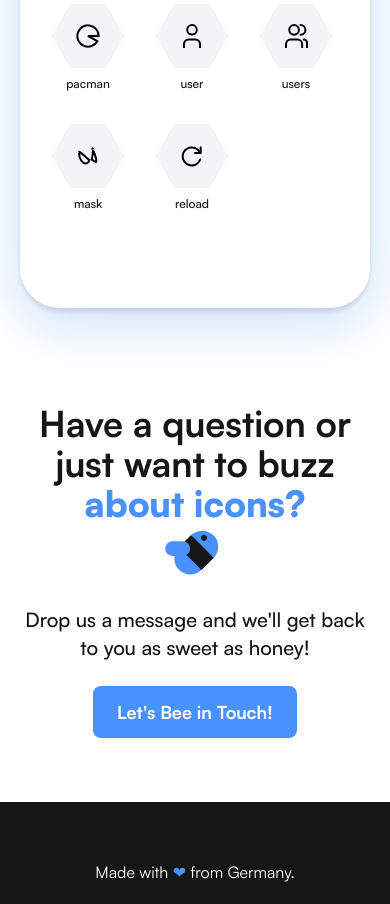
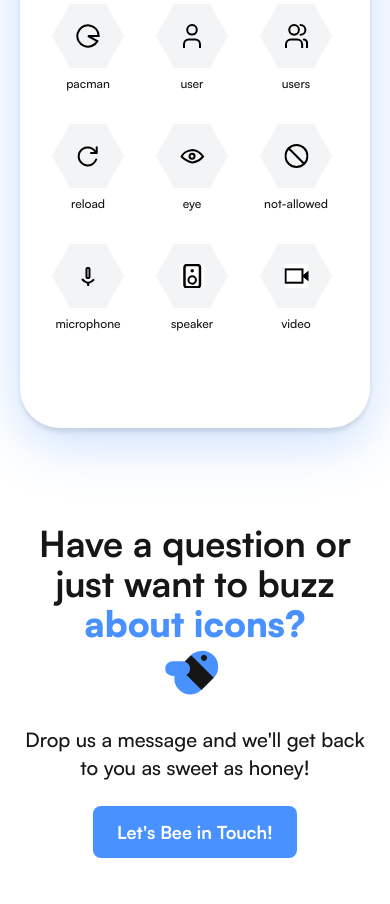
Before and after one commit to manuelsanchezweb/bee-icons, a Next.js app: page / in a window 390 px wide. Shown: the part 2080-2984 px from the top of the page. Built offline with nearby package versions, Linux system fonts and the light colour scheme.

Commit message:
🆕 feat: Add not-allowed, speaker, video, microphone...

```diff
--- a/src/data/icons.ts
+++ b/src/data/icons.ts
@@ -611,22 +611,22 @@ export const iconsData = [
       "users",
     ],
   },
-  {
-    id: 21,
-    name: "mask",
-    icon: {
-      xs: ``,
-      sm: ``,
-      md: ``,
-      lg: `<svg width="24" height="24" viewBox="0 0 24 24" fill="none" xmlns="http://www.w3.org/2000/svg">
-        <rect width="24" height="24" fill="none"/>
-        <path d="M13.3675 16.1165C12.9837 17.0778 12.5402 17.8625 12.0456 18.4335C11.4151 19.1614 10.7449 19.5 10 19.5C8.22924 19.5 6.50372 18.4234 5.1752 16.4306C3.85133 14.4448 3 11.6438 3 8.49998C3 8.22557 3.02666 8.0677 3.05063 7.98233C3.06241 7.98414 3.07544 7.9864 3.08977 7.98921C3.23693 8.01812 3.45197 8.09254 3.74261 8.23841C4.94861 8.84371 6.68511 10.2681 8.68473 12.0174C9.18956 12.459 9.70806 12.9184 10.2327 13.3832C11.2733 14.3053 12.3379 15.2486 13.3675 16.1165ZM3.08791 7.894C3.08835 7.89466 3.0855 7.90008 3.07804 7.90827C3.08374 7.89743 3.08747 7.89334 3.08791 7.894ZM15.9448 15.6438C15.868 15.5829 15.7908 15.5213 15.7134 15.459C16.557 12.6914 16.9389 9.32323 16.9932 6.26644C17.5326 7.21493 18.1542 8.58225 18.7188 10.1111C19.4814 12.1761 20.0871 14.3925 20.2434 16.0524C20.3232 16.9004 20.2727 17.4831 20.1553 17.8106C20.129 17.8841 20.1036 17.9318 20.0847 17.9606C20.0755 17.9748 20.0681 17.9839 20.0634 17.9893C20.0613 17.9916 20.0596 17.9934 20.0584 17.9945C20.052 17.9962 20.0339 18 20 18C19.7225 18 19.2191 17.8473 18.4554 17.4095C17.7244 16.9903 16.8763 16.3823 15.9448 15.6438ZM17.0686 4.79309C17.0688 4.79359 17.0668 4.80005 17.0618 4.81094C17.0659 4.79804 17.0684 4.79259 17.0686 4.79309ZM16.1561 5.09103C16.1503 5.08754 16.1472 5.08537 16.1472 5.08515C16.1471 5.08494 16.15 5.08669 16.1561 5.09103Z" stroke="black" stroke-width="2"/>
-        </svg>`,
-      xl: ``,
-    },
-    category: ["basic"],
-    tags: ["mask", "face", "cover", "protect", "safety"],
-  },
+  // {
+  //   id: 21,
+  //   name: "mask",
+  //   icon: {
+  //     xs: ``,
+  //     sm: ``,
+  //     md: ``,
+  //     lg: `<svg width="24" height="24" viewBox="0 0 24 24" fill="none" xmlns="http://www.w3.org/2000/svg">
+  //       <rect width="24" height="24" fill="none"/>
+  //       <path d="M13.3675 16.1165C12.9837 17.0778 12.5402 17.8625 12.0456 18.4335C11.4151 19.1614 10.7449 19.5 10 19.5C8.22924 19.5 6.50372 18.4234 5.1752 16.4306C3.85133 14.4448 3 11.6438 3 8.49998C3 8.22557 3.02666 8.0677 3.05063 7.98233C3.06241 7.98414 3.07544 7.9864 3.08977 7.98921C3.23693 8.01812 3.45197 8.09254 3.74261 8.23841C4.94861 8.84371 6.68511 10.2681 8.68473 12.0174C9.18956 12.459 9.70806 12.9184 10.2327 13.3832C11.2733 14.3053 12.3379 15.2486 13.3675 16.1165ZM3.08791 7.894C3.08835 7.89466 3.0855 7.90008 3.07804 7.90827C3.08374 7.89743 3.08747 7.89334 3.08791 7.894ZM15.9448 15.6438C15.868 15.5829 15.7908 15.5213 15.7134 15.459C16.557 12.6914 16.9389 9.32323 16.9932 6.26644C17.5326 7.21493 18.1542 8.58225 18.7188 10.1111C19.4814 12.1761 20.0871 14.3925 20.2434 16.0524C20.3232 16.9004 20.2727 17.4831 20.1553 17.8106C20.129 17.8841 20.1036 17.9318 20.0847 17.9606C20.0755 17.9748 20.0681 17.9839 20.0634 17.9893C20.0613 17.9916 20.0596 17.9934 20.0584 17.9945C20.052 17.9962 20.0339 18 20 18C19.7225 18 19.2191 17.8473 18.4554 17.4095C17.7244 16.9903 16.8763 16.3823 15.9448 15.6438ZM17.0686 4.79309C17.0688 4.79359 17.0668 4.80005 17.0618 4.81094C17.0659 4.79804 17.0684 4.79259 17.0686 4.79309ZM16.1561 5.09103C16.1503 5.08754 16.1472 5.08537 16.1472 5.08515C16.1471 5.08494 16.15 5.08669 16.1561 5.09103Z" stroke="black" stroke-width="2"/>
+  //       </svg>`,
+  //     xl: ``,
+  //   },
+  //   category: ["basic"],
+  //   tags: ["mask", "face", "cover", "protect", "safety"],
+  // },
   {
     id: 22,
     name: "reload",
@@ -644,4 +644,129 @@ export const iconsData = [
     category: ["basic"],
     tags: ["refresh", "reload", "update", "sync", "repeat"],
   },
+  {
+    id: 23,
+    name: "eye",
+    icon: {
+      xs: ``,
+      sm: ``,
+      md: ``,
+      lg: `<svg width="25" height="24" viewBox="0 0 25 24" fill="none" xmlns="http://www.w3.org/2000/svg">
+      <g clip-path="url(#eye-lg-clip)">
+      <rect width="24" height="24" transform="translate(0.461548)" fill="none"/>
+      <path d="M12.3363 6C6.26663 6.89207 4.19019 8.24559 1.46155 12.4697C5.25549 16.109 7.17307 17.4904 12.3363 18.4695C17.1841 17.9125 19.4295 16.8181 23.0947 12.5144C19.8545 8.08364 17.6185 6.73888 12.3363 6Z" stroke="black" stroke-width="2"/>
+      <path d="M14.5455 12.3098C14.5455 13.7205 13.4164 14.8463 12.0455 14.8463C10.6745 14.8463 9.54547 13.7205 9.54547 12.3098C9.54547 10.8991 10.6745 9.7733 12.0455 9.7733C13.4164 9.7733 14.5455 10.8991 14.5455 12.3098Z" stroke="black" stroke-width="2"/>
+      </g>
+      <defs>
+      <clipPath id="eye-lg-clip">
+      <rect width="24" height="24" fill="none" transform="translate(0.461548)"/>
+      </clipPath>
+      </defs>
+      </svg>`,
+      xl: ``,
+    },
+    category: ["basic"],
+    tags: ["eye", "view", "see", "watch", "look", "observe"],
+  },
+
+  {
+    id: 24,
+    name: "not-allowed",
+    icon: {
+      xs: ``,
+      sm: ``,
+      md: ``,
+      lg: `<svg width="25" height="24" viewBox="0 0 25 24" fill="none" xmlns="http://www.w3.org/2000/svg">
+      <g clip-path="url(#forbidden-lg-clip)">
+      <rect width="24" height="24" transform="translate(0.461548)" fill="none"/>
+      <circle cx="12.4615" cy="12" r="11" stroke="black" stroke-width="2"/>
+      <path d="M4.66489 4.23945C6.38483 5.9594 10.6847 10.2593 14.1246 13.6992C17.5645 17.1391 19.5711 19.1457 20.1444 19.719" stroke="black" stroke-width="2" stroke-linecap="round"/>
+      </g>
+      <defs>
+      <clipPath id="forbidden-lg-clip">
+      <rect width="24" height="24" fill="none" transform="translate(0.461548)"/>
+      </clipPath>
+      </defs>
+      </svg>`,
+      xl: ``,
+    },
+    category: ["basic"],
+    tags: [
+      "forbidden",
+      "not allowed",
+      "prohibited",
+      "restricted",
+      "banned",
+      "denied",
+      "not allowed",
+      "not permitted",
+    ],
+  },
+  {
+    id: 25,
+    name: "microphone",
+    icon: {
+      xs: ``,
+      sm: ``,
+      md: ``,
+      lg: `<svg width="24" height="24" viewBox="0 0 24 24" fill="none" xmlns="http://www.w3.org/2000/svg">
+      <rect width="24" height="24" fill="none"/>
+      <path d="M12.1734 22L12.1483 19" stroke="black" stroke-width="2"/>
+      <path d="M6 15C7.85602 17.2928 9.17937 18.1541 12 19C14.9793 18.1635 16.335 17.3778 18.0641 15.2824" stroke="black" stroke-width="2"/>
+      <rect x="10.484" y="4" width="3" height="10" rx="1" stroke="black" stroke-width="2"/>
+      </svg>`,
+      xl: ``,
+    },
+    category: ["basic"],
+    tags: ["microphone", "voice", "sound", "audio", "listen"],
+  },
+  {
+    id: 26,
+    name: "speaker",
+    icon: {
+      xs: ``,
+      sm: ``,
+      md: ``,
+      lg: `<svg width="25" height="24" viewBox="0 0 25 24" fill="none" xmlns="http://www.w3.org/2000/svg">
+      <g clip-path="url(#speaker-lg-clip)">
+      <rect width="24" height="24" transform="translate(0.461548)" fill="white"/>
+      <path d="M4.46155 20.84V3.48C4.46155 2.11033 5.57188 1 6.94155 1H15.5091H17.4815C18.8512 1 19.9615 2.11033 19.9615 3.48V5.65857V20.84C19.9615 22.2097 18.8512 23.32 17.4815 23.32H6.94155C5.57188 23.32 4.46155 22.2097 4.46155 20.84Z" stroke="black" stroke-width="2.48" stroke-linecap="round" stroke-linejoin="round"/>
+      <circle cx="12.2115" cy="16" r="3.75" stroke="black" stroke-width="2"/>
+      <circle cx="12.2115" cy="6.75" r="1" fill="black" stroke="black" stroke-width="1.5"/>
+      </g>
+      <defs>
+      <clipPath id="speaker-lg-clip">
+      <rect width="24" height="24" fill="white" transform="translate(0.461548)"/>
+      </clipPath>
+      </defs>
+      </svg>`,
+      xl: ``,
+    },
+    category: ["basic"],
+    tags: ["speaker", "sound", "audio", "listen"],
+  },
+  {
+    id: 27,
+    name: "video",
+    icon: {
+      xs: ``,
+      sm: ``,
+      md: ``,
+      lg: `<svg width="25" height="24" viewBox="0 0 25 24" fill="none" xmlns="http://www.w3.org/2000/svg">
+      <g clip-path="url(#video-lg-clip)">
+      <rect width="24" height="24" transform="translate(0.461548)" fill="white"/>
+      <rect x="1.5665" y="5.37261" width="16.8951" height="13.3306" stroke="black" stroke-width="2"/>
+      <path d="M24.4615 7.25L18.4615 12.0528L24.4615 16.75V7.25Z" fill="black" stroke="black"/>
+      </g>
+      <defs>
+      <clipPath id="video-lg-clip">
+      <rect width="24" height="24" fill="white" transform="translate(0.461548)"/>
+      </clipPath>
+      </defs>
+      </svg>`,
+      xl: ``,
+    },
+    category: ["basic"],
+    tags: ["video", "movie", "film", "watch", "look", "observe"],
+  },
 ];
```
Also changed, not shown: 1 other file (tests, documents, lock files or other folders).
